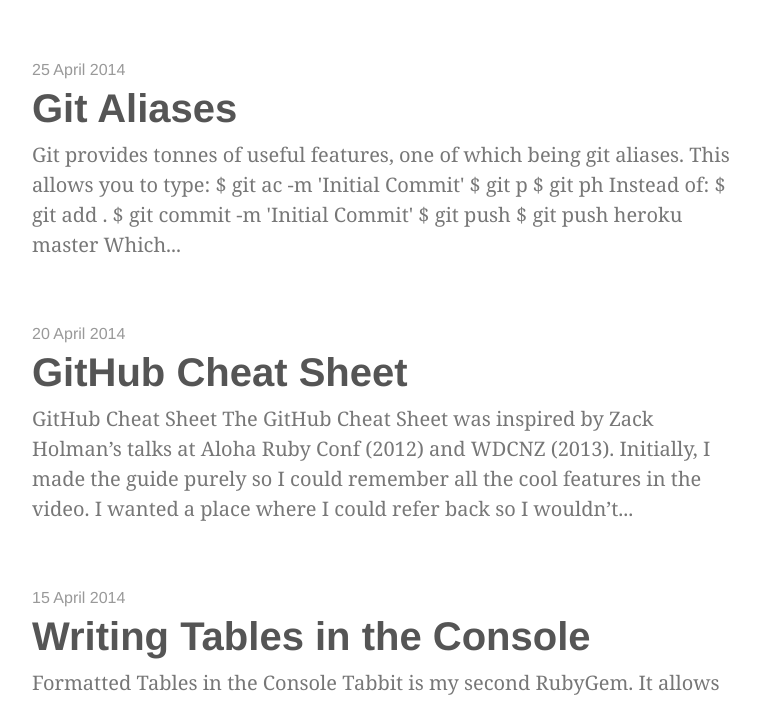
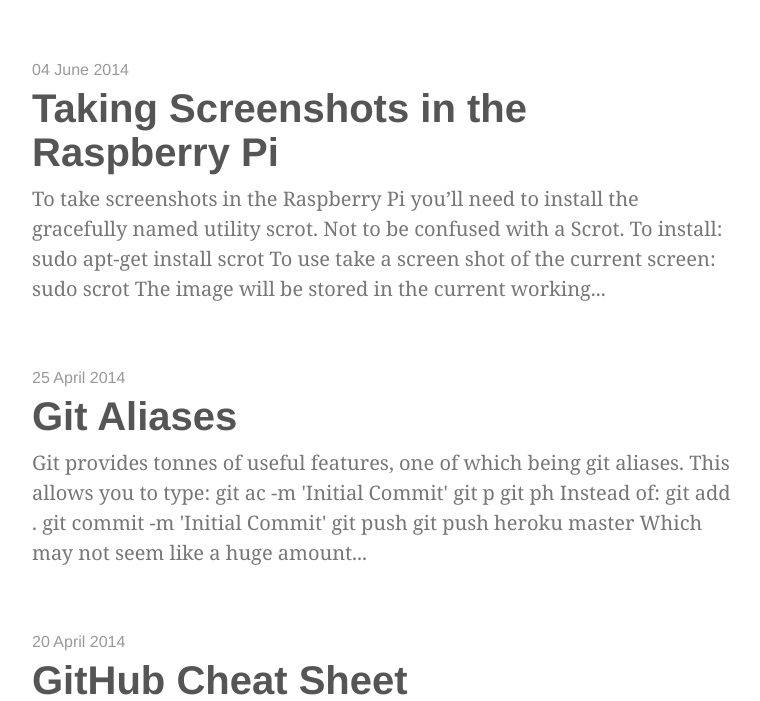
Before and after one commit to tiimgreen/tiimgreen.github.io, a Jekyll site: the page built from index.html, in a window 1280 px wide and 900 px high, scrolled down 705 px, cut to the strip 199-900 px from the top of the window. Shown: the whole strip, without its empty margins (258-1018 px from the left). Built offline with Jekyll 4.4.1, drawn with Linux system fonts in a browser that asks for light colours; nearby versions of some CDN libraries; some web fonts are replaced; Markdown is read by kramdown in place of the engine named in the settings; the list of posts is cut into pages by our own code; some of the changed text lies outside the part shown.

Commit message:
Update layouts, add posts

```diff
--- a/_layouts/post.html
+++ b/_layouts/post.html
@@ -19,8 +19,7 @@
 		{% endif %}
 		<a class="site-title" href="{{ site.url }}">
 			<div class="site-icon-small" style="background-image: url({{ site.icon }});"></div>
-			{{ site.name }}
-		</a>, on {{ page.date | date_to_long_string }}
+			Tim Green</a>, on {{ page.date | date_to_long_string }}
 	</div>
 
 	<div id="nav-icon" style="bottom: 30px;" data-stellar-ratio="4">
--- /dev/null
+++ b/_posts/2014-04-25-screenshot-in-raspberry-pi.md
@@ -0,0 +1,41 @@
+---
+layout: post
+title: "Taking Screenshots in the Raspberry Pi"
+date: 2014-06-04 14:05:00
+categories: open-source raspberry-pi
+image: http://www.raspberrypi.org/wp-content/uploads/2012/03/Raspi_Colour_R.png
+---
+
+To take screenshots in the Raspberry Pi you'll need to install the gracefully named utility `scrot`. Not to be confused with a [Scrot](http://www.urbandictionary.com/define.php?term=scrot&defid=6803287).
+
+To install:
+
+{% highlight bash %}
+sudo apt-get install scrot
+{% endhighlight %}
+
+To use take a screen shot of the current screen:
+
+{% highlight bash %}
+sudo scrot
+{% endhighlight %}
+
+The image will be stored in the current working directory as a `.png` file with the name of the current date and time.
+
+To select the screenshot area with the mouse:
+
+{% highlight bash %}
+sudo scrot -s
+{% endhighlight %}
+
+To add a 5 second delay:
+
+{% highlight bash %}
+sudo scrot -d 5
+{% endhighlight %}
+
+For a full list of commands:
+
+{% highlight bash %}
+sudo scrot -h
+{% endhighlight %}
--- a/index.html
+++ b/index.html
@@ -24,16 +24,16 @@
 	{% endfor %}
 </div>
 <nav class="pagination" role="navigation">
-	{% if paginator.next_page %}
-		<a class="newer-posts" href="/page{{paginator.next_page}}">&larr; Older posts</a>
-	{% endif %}
 	<span class="page-number">Page {{ paginator.page }} of {{ paginator.total_pages }}</span>
 	{% if paginator.previous_page %}
 		{% if paginator.page == 2 %}
-			<a class="older-posts" href="/">Newer posts &rarr;</a>
+			<a class="newer-posts" href="/">&larr; Newer posts</a>
 		{% else %}
-			<a class="older-posts" href="/page{{paginator.previous_page}}">Newer posts &rarr;</a>
+			<a class="newer-posts" href="/page{{paginator.previous_page}}">&larr; Newer posts</a>
 		{% endif %}
+	{% endif %}
+	{% if paginator.next_page %}
+		<a class="older-posts" href="/page{{paginator.next_page}}">Older posts &rarr;</a>
 	{% endif %}
 </nav>
 </div>
```
Also changed, not shown: _posts/2014-04-14-colouring-output.md (+1 -1 lines), _posts/2014-04-15-tables-on-console.md (+1 -1 lines), _posts/2014-04-25-git-aliases.md (+7 -7 lines).
